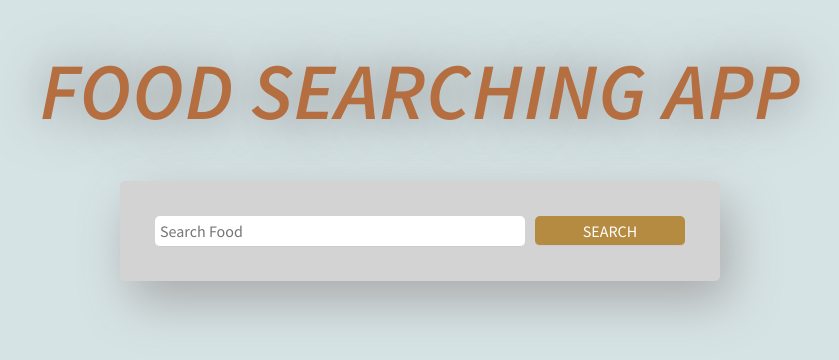
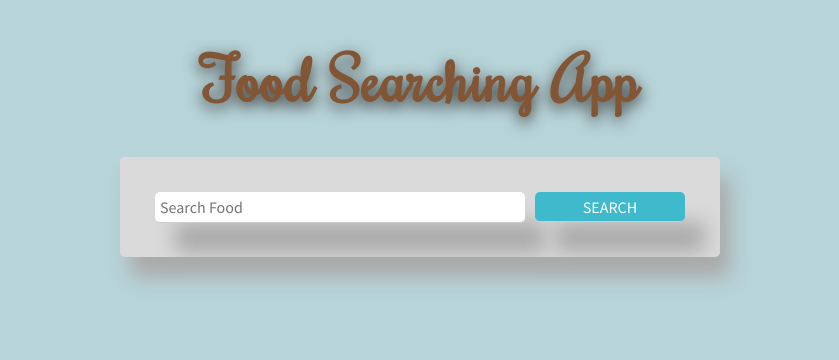
Before and after one commit to Pauneren/Recipe-App, a React (Create React App) app: page / in a window 1280 px wide. Shown: the top 360 px of the page, without its empty margins (220-1059 px from the left). Built offline with nearby package versions, Linux system fonts and the light colour scheme.

Commit message:
fondo azul y fonts

```diff
--- a/src/App.css
+++ b/src/App.css
@@ -1,4 +1,5 @@
 @import url("https://fonts.googleapis.com/css?family=Source+Sans+Pro:300,300i,400,400i,600,600i,700&display=swap");
+@import url('https://fonts.googleapis.com/css2?family=Rochester&display=swap');
 
 * {
   font-family: "Source Sans Pro", sans-serif;
@@ -11,7 +12,7 @@
 
 html {
   font-size: 62.5%;
-  background-color: #D6E3E5;
+  background-color: #B7D4D9;
 }
 
 .App {
@@ -21,25 +22,35 @@ html {
 }
 
 h1 {
-  font-size: 8rem;
+  font-size: 6rem;
   letter-spacing: 0.1rem;
-  font-style: italic;
-  color: #b46e40;
-  text-shadow: 0 0.2rem 5rem rgb(119, 115, 115);
-  text-transform: uppercase;
+  font-family: 'Rochester', cursive;
+  color: #825635;
+  text-shadow: 0 0.5rem 1.5rem rgb(53, 52, 52);
+
   margin: 4rem 0;
 }
 
+
+h2{
+  font-size: 4rem;
+  letter-spacing: 0.1rem;
+  font-family: 'Rochester', cursive;
+  color: #825635;
+  text-shadow: 0 0.5rem 1.5rem rgb(53, 52, 52);
+
+  margin: 4rem 0;
+}
 .search-form {
   width: 60rem;
   height: 10rem;
   display: flex;
   justify-content: center;
   align-items: center;
-  background-color: #d3d3d3;
+  background-color: #dadada;
   border-radius: 0.5rem;
   margin-bottom: 5rem;
-  box-shadow: 1rem 2rem 5rem #aaa;
+  box-shadow: 1rem 2rem 2rem #aaa;
   position: relative;
 }
 
@@ -47,7 +58,7 @@ h1 {
   position: absolute;
   top: -3rem;
   left: 0;
-  background-color: rgb(233, 72, 72);
+  background-color: rgb(233, 171, 72);
   width: calc(100% - 0.4rem);
   border-radius: 0.5rem;
   padding: 0.2rem;
@@ -68,6 +79,7 @@ h1 {
   margin: 0 0.5rem;
   border-radius: 0.5rem;
   height: 3rem;
+  box-shadow: 2rem 3rem 2rem #aaa;
 }
 
 .search-form input[type="text"] {
@@ -79,8 +91,9 @@ h1 {
 .search-form input[type="submit"] {
   width: 25%;
   text-transform: uppercase;
-  background-color: #b48b40;
+  background-color: #3FBACD;
   color: #fff;
+  box-shadow: 2rem 3rem 2rem #aaa;
 }
 
 .recipes {
@@ -101,7 +114,7 @@ h1 {
   padding: 2rem;
   position: relative;
   border-radius: 0.5rem;
-  box-shadow: 2rem 3rem 5rem #aaa;
+  box-shadow: 2rem 3rem 2rem #aaa;
 }
 
 .recipe h2 {
@@ -132,7 +145,7 @@ h1 {
   font-size: 2rem;
   text-transform: uppercase;
   color: #fff;
-  background-color: #b48b40;
+  background-color: #3FBACD;
   border: none;
   border-radius: 0.5rem;
   height: 3rem;
@@ -158,3 +171,14 @@ h1 {
   color: #645f19;
   font-size: 1.3rem;
 }
+
+li.food-list{
+
+}
+
+ul.food-list{
+  color: #645f19;
+  font-size: 2rem;
+
+
+}
--- a/src/App.js
+++ b/src/App.js
@@ -4,6 +4,7 @@ import {v4 as uuidv4} from 'uuid';
 import './App.css';
 import Recipe from './components/Recipe';
 import Alert from './components/Alert';
+//
 
 
 const App = () => {
@@ -84,6 +85,7 @@ const App = () => {
                     <Recipe key={uuidv4()} recipe={recipe}/>)}
             </div>
 
+
         </div>
     );
 };
```
